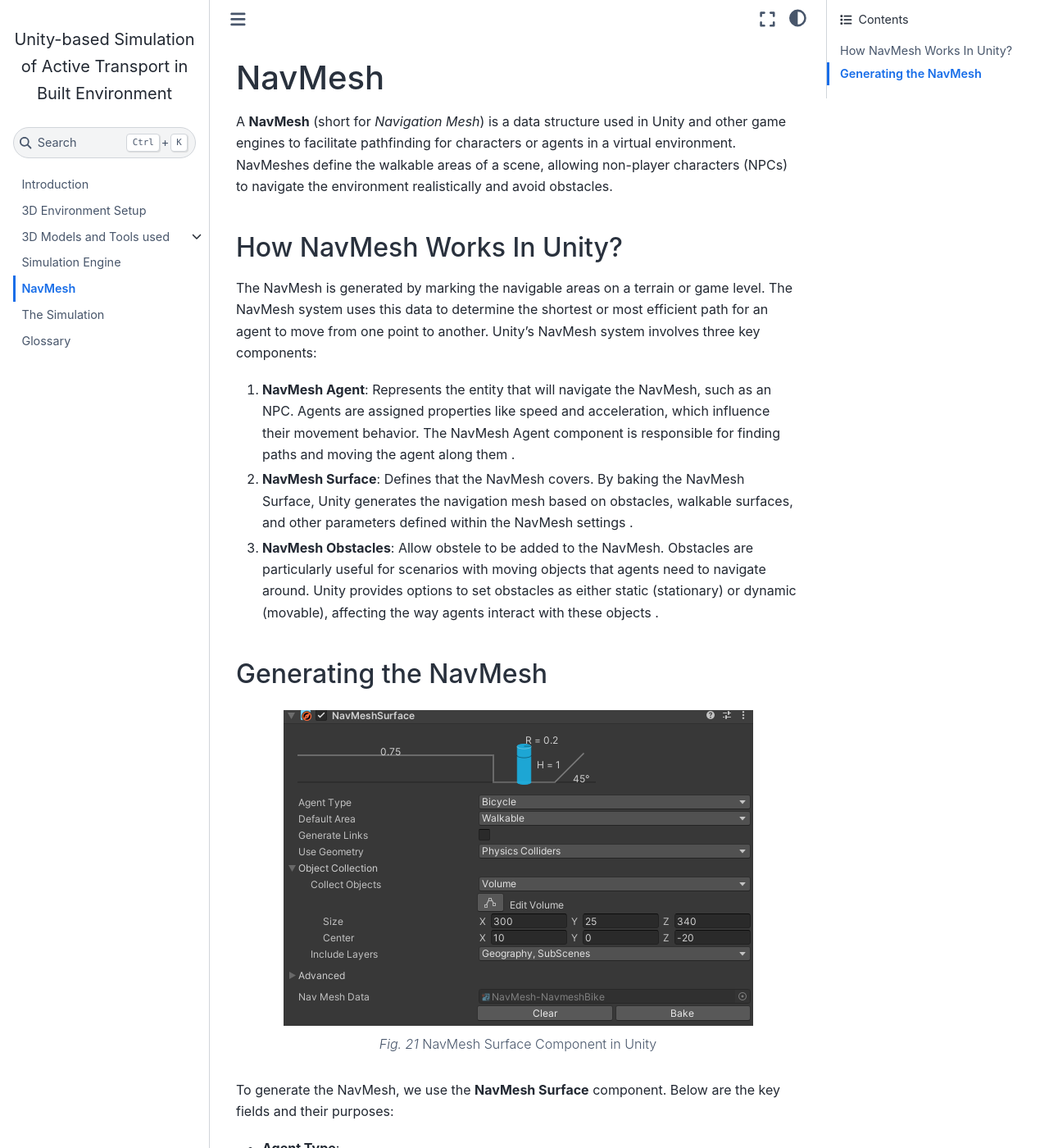
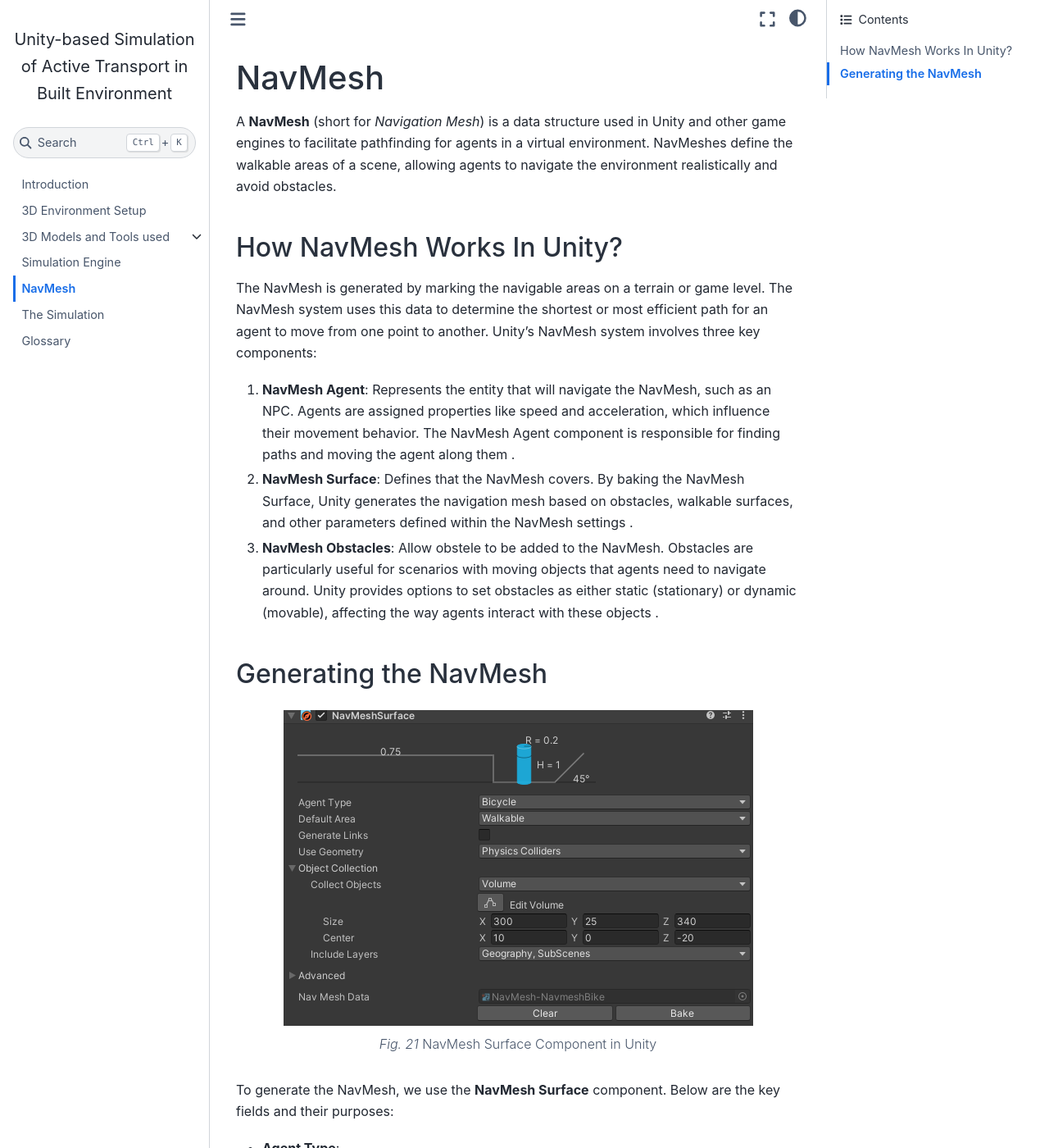
Before and after one commit to Theogoun/Thesis, a Jupyter Book: the page built from docs/Navmesh.md, in a window 1280 px wide and 1400 px high. Shown: the whole window at 82% size. Built offline with Jupyter Book 1.0.4 settings and Sphinx 7.4.7 and the Sphinx Book theme 1.1.4, drawn with Linux system fonts in a browser that asks for light colours; pages that are not in the unit, such as notebooks, are missing from menus; some of the changed text lies outside the part shown.

Commit message:
Update Navmesh.md

```diff
--- a/docs/Navmesh.md
+++ b/docs/Navmesh.md
@@ -1,6 +1,6 @@
 # NavMesh
 
-A **NavMesh** (short for *Navigation Mesh*) is a data structure used in Unity and other game engines to facilitate pathfinding for characters or agents in a virtual environment. NavMeshes define the walkable areas of a scene, allowing non-player characters (NPCs) to navigate the environment realistically and avoid obstacles.
+A **NavMesh** (short for *Navigation Mesh*) is a data structure used in Unity and other game engines to facilitate pathfinding for agents in a virtual environment. NavMeshes define the walkable areas of a scene, allowing agents to navigate the environment realistically and avoid obstacles.
 
 ## How NavMesh Works In Unity?
 
```
Also changed, not shown: other parts of docs/Navmesh.md (+1 -1 lines).
